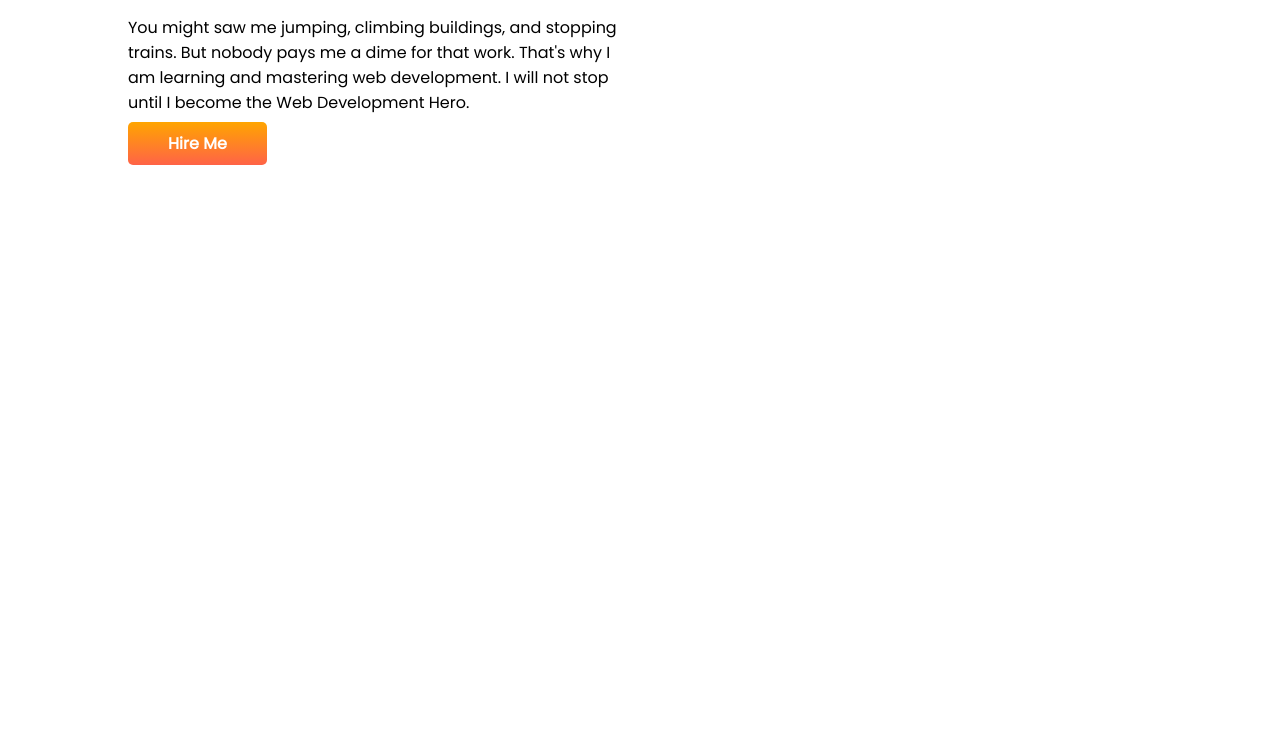
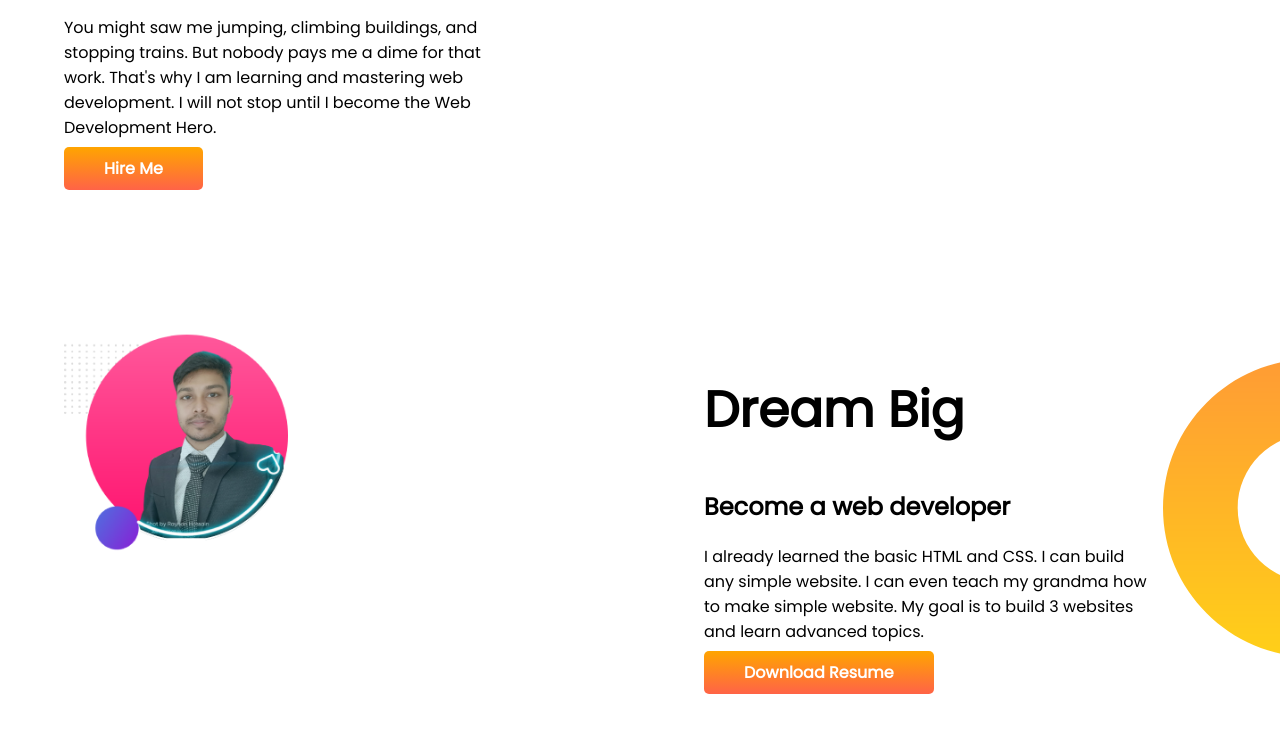
Before and after one commit to rayhan-hossain/developer-portfolio, a plain HTML site: page index.html in a window 1280 px wide. Shown: the part 382-1114 px from the top of the page. Before the commit the page ends 800 px from the top, so only its background shows below. Drawn offline with Linux system fonts and the light colour scheme.

Commit message:
dream big added

```diff
--- a/index.html
+++ b/index.html
@@ -23,6 +23,18 @@
             <img src="showOff/1111135468762-removebg-preview.png" alt="Portfolio image">
         </div>
     </section>
+    <section class="dream-big">
+        <div class="half-width">
+            <img src="images/rayhan-removebg-preview.png" alt="dream big cover photo">
+        </div>
+        <div class="half-width">
+            <h1>Dream Big</h1>
+            <h2>Become a web developer</h2>
+            <p>I already learned the basic HTML and CSS. I can build any simple website. I can even teach my grandma how to make simple website. My goal is to build 3 websites and learn advanced topics.</p>
+            <a class="link-button" target="_blank" href="https://www.facebook.com/rayhan.hossain.cyber/"> Download Resume</a>
+
+        </div>
+    </section>
 
 
 </body>
--- a/style.css
+++ b/style.css
@@ -10,10 +10,12 @@ h1{
 }
 section{
     display: flex;
+    margin-bottom: 150px;
 }
 .half-width{
     width: 50%;
-    padding-left: 10%;
+    padding-left: 5%;
+    padding-right: 10%;
 }
 .half-width img{
     width: 50%;
@@ -30,3 +32,8 @@ section{
     background-image: url(images/top-banner.png);
     background-repeat: no-repeat;
 }
+.dream-big{
+    background-image: url(images/dream-bg.png);
+    background-repeat: no-repeat;
+    background-position: right;
+}
```
Also changed, not shown: images/rayhan-removebg-preview.png (added).
